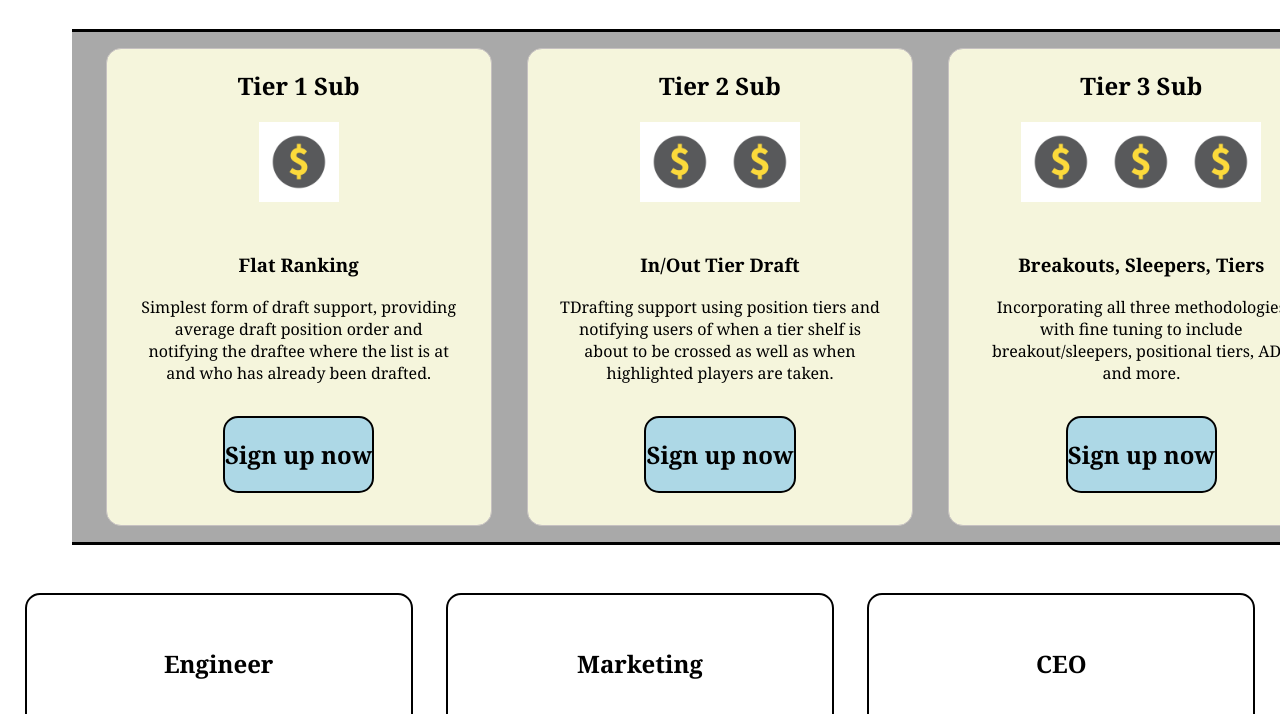
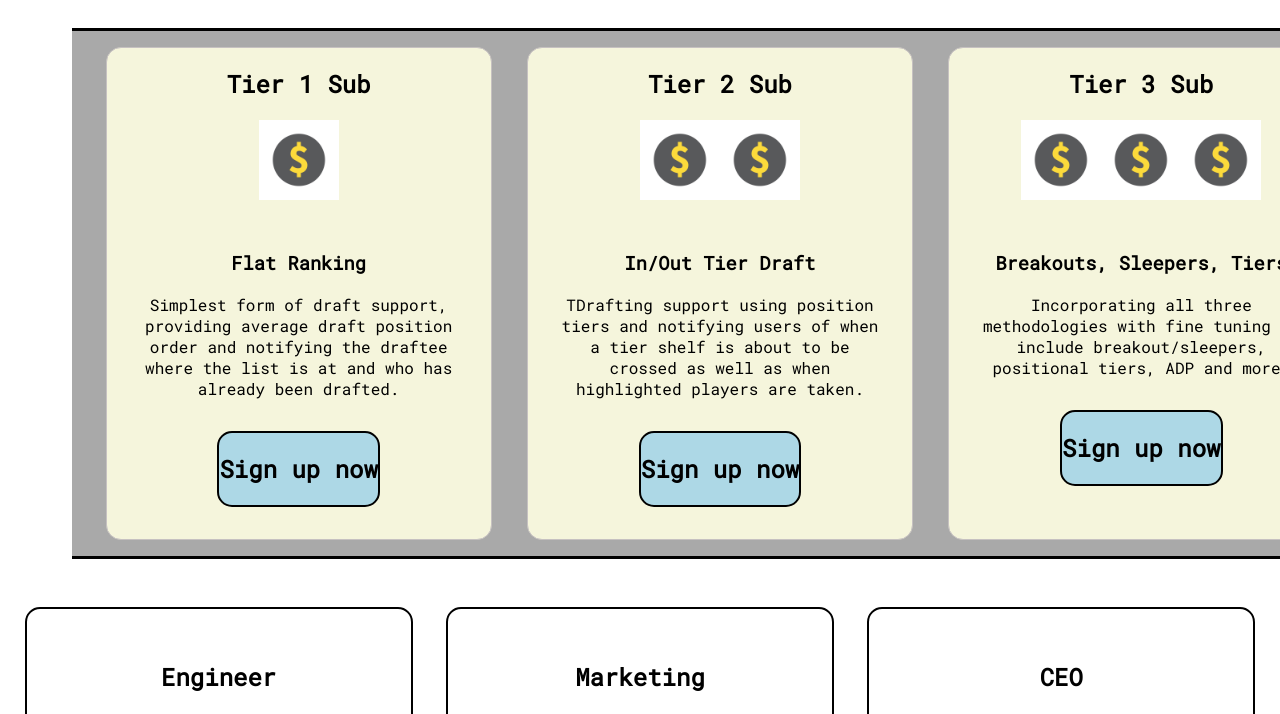
Before and after one commit to leichtaustin/business_practice, a plain HTML site: page index.html in a window 1280 px wide. Shown: the part 182-896 px from the top of the page. Drawn offline with Linux system fonts and the light colour scheme.

Commit message:
added google fonts

```diff
--- a/index.html
+++ b/index.html
@@ -6,6 +6,7 @@
     <meta name="viewport" content="width=device-width, initial-scale=1.0">
     <title>Business_Site</title>
     <link rel="stylesheet" href="resources/style.css">
+    <link href="https://fonts.googleapis.com/css2?family=Roboto+Mono&display=swap" rel="stylesheet">
 </head>
 <body>
     <!-- Header -->
--- a/resources/style.css
+++ b/resources/style.css
@@ -1,5 +1,5 @@
 html {
-    font-family: Georgia, 'Times New Roman', Times, serif
+    font-family: 'Roboto Mono', monospace;
 }
 
 .main_content {
```
